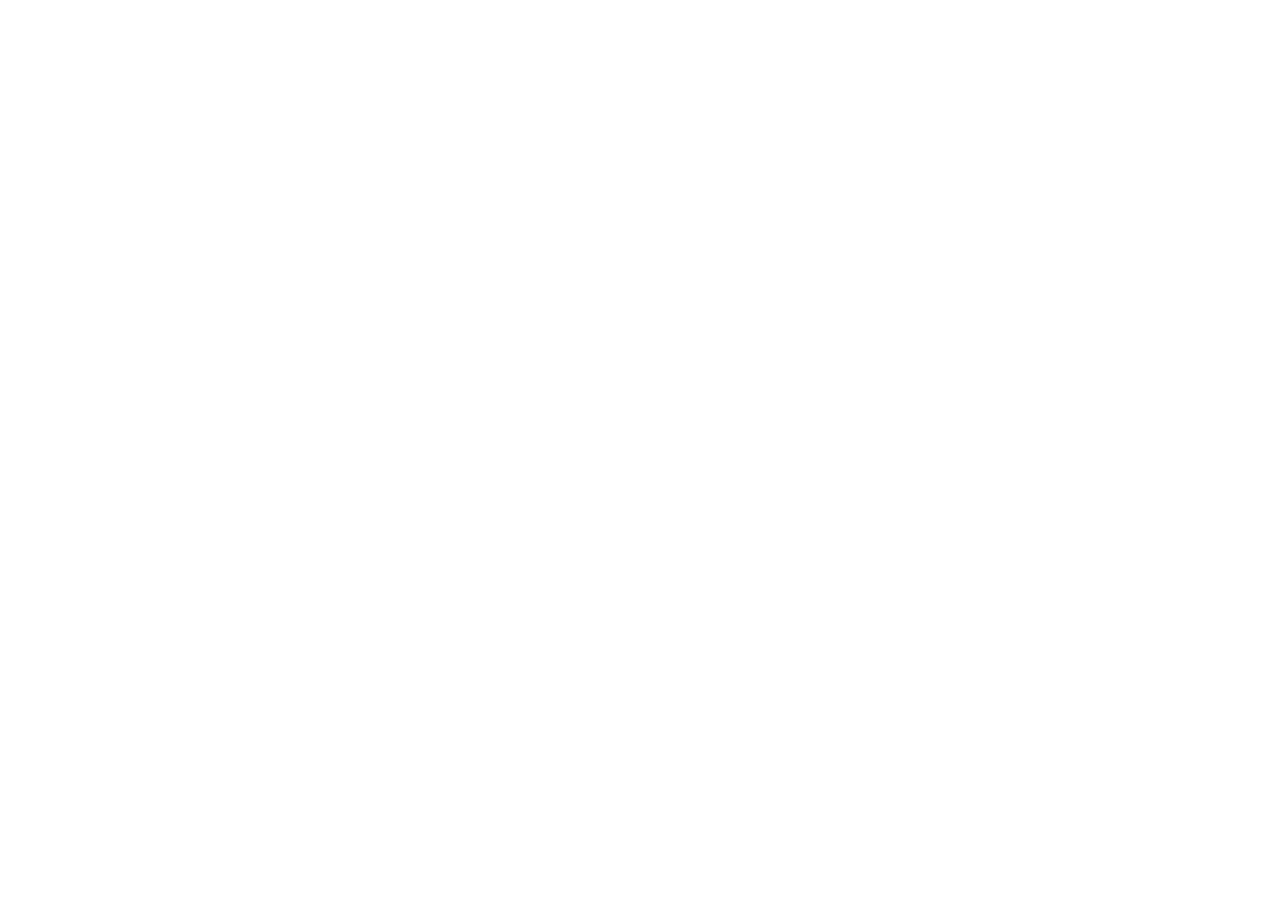
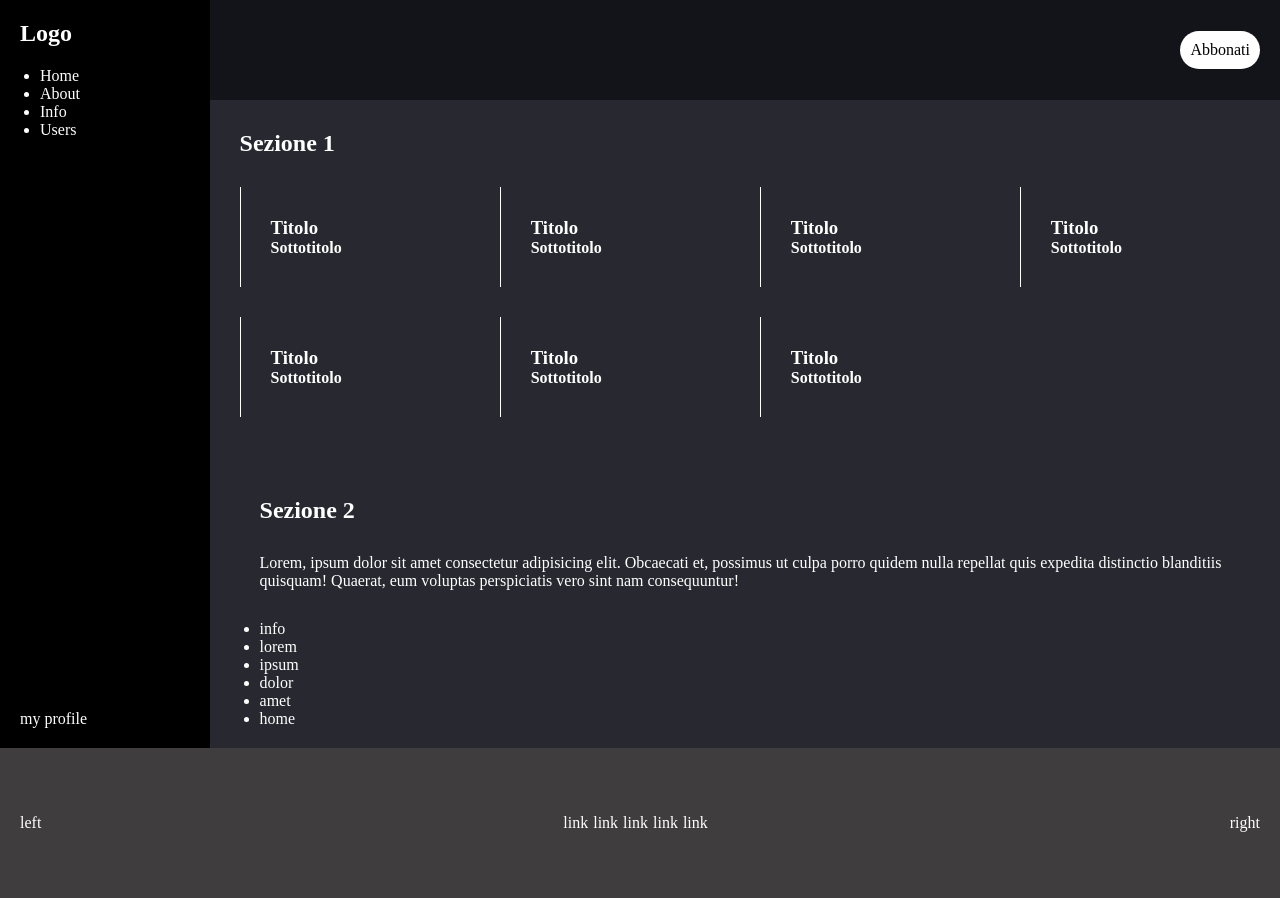
Before and after one commit to Francesca-Barletta/html-css-viewport, a plain HTML site: page index.html in a window 1280 px wide. Before the commit the page ends 800 px from the top, so only its background shows below. Drawn offline with Linux system fonts and the light colour scheme.

Commit message:
add page content

```diff
--- a/css/style.css
+++ b/css/style.css
@@ -4,11 +4,91 @@
     padding: 0;
     box-sizing: border-box;
 }
-ul, ul, menu{
-    list-style: none;
-}
 a{
     text-decoration: none;
     color: currentColor;
 }
+body{
+    color: white;
+}
 /*LAYOUT*/
+.col-3{
+    width: calc(3* 100% / 12);
+    padding: 30px;
+    margin-bottom: 30px;
+    border-left: 1px solid white;
+}
+.layout{
+    background-color: darkgrey;
+    height: 100vh;
+}
+.container{
+    display: flex;
+}
+.sidebar{
+    width: 280px;
+    background-color: black;
+    padding: 20px;
+    position: relative;
+}
+.side-menu{
+    position: relative;
+    top: 20px;
+    left: 20px;
+}
+.profile{
+    position: absolute;
+    left: 20px;
+    bottom: 20px;
+}
+.navbar{
+    display:flex;
+    flex-direction: row-reverse;
+    align-items: center;
+    background-color: rgb(19, 19, 26);
+    height: 100px;
+    padding: 20px;
+}
+.navbar .subscribe{
+    color: black;
+    background-color: white;
+    padding: 10px;
+    border-radius: 100px;
+
+}
+.page-content{
+    background-color: rgb(40, 40, 48);
+    flex-grow: 1;
+}
+.bottom-bar{
+    background-color: rgb(63, 61, 61);
+    height: 150px;
+}
+.main-row{
+    display: flex;
+    flex-wrap: wrap;
+}
+.section-1, .section-2{
+    margin-left: 30px;
+}
+.section-title{
+    padding: 30px 0;
+}
+.section-2{
+    padding: 20px;
+}
+.section-p{
+    margin-bottom: 30px;
+}
+.bottom-bar{
+    display: flex;
+    justify-content: space-between;
+    align-items: center;
+    padding: 0 20px;
+}
+.bottom-nav{
+    list-style: none;
+    display: flex;
+    gap: 5px;
+
+}
--- a/index.html
+++ b/index.html
@@ -7,6 +7,84 @@
     <title>Viewport</title>
 </head>
 <body>
+    <section class="layout">
+        <div class="container">
+            <header class="sidebar">
+                <a href="#"><h1>Logo</h1></a>
+                <ul class="side-menu">
+                    <li>Home</li>
+                    <li>About</li>
+                    <li>Info</li>
+                    <li>Users</li>
+                </ul>
+                <a class="profile" href="#">my profile</a>
 
+            </header>
+            <main class="page-content">
+                <nav class="navbar">
+                    <a class="subscribe" href="#">Abbonati</a>
+                </nav>
+                <div class="section-1">
+                    <h2 class="section-title">Sezione 1</h2>
+                <div class="row main-row">
+                    <div class="col-3">
+                        <h3>Titolo</h3>
+                        <h4>Sottotitolo</h4>
+                    </div>
+                    <div class="col-3">
+                        <h3>Titolo</h3>
+                        <h4>Sottotitolo</h4>
+                    </div>
+                    <div class="col-3">
+                        <h3>Titolo</h3>
+                        <h4>Sottotitolo</h4>
+                    </div>
+                    <div class="col-3">
+                        <h3>Titolo</h3>
+                        <h4>Sottotitolo</h4>
+                    </div>
+                    <div class="col-3">
+                        <h3>Titolo</h3>
+                        <h4>Sottotitolo</h4>
+                    </div>
+                    <div class="col-3">
+                        <h3>Titolo</h3>
+                        <h4>Sottotitolo</h4>
+                    </div>
+                    <div class="col-3">
+                        <h3>Titolo</h3>
+                        <h4>Sottotitolo</h4>
+                    </div>
+                </div>
+                </div>
+                <div class="section-2">
+                    <h2 class="section-title">Sezione 2</h2>
+                    <p class="section-p">Lorem, ipsum dolor sit amet consectetur adipisicing elit. Obcaecati et, possimus ut culpa porro quidem nulla repellat quis expedita distinctio blanditiis quisquam! Quaerat, eum voluptas perspiciatis vero sint nam consequuntur!</p>
+                    <ul>
+                        <li>info</li>
+                        <li>lorem</li>
+                        <li>ipsum</li>
+                        <li>dolor</li>
+                        <li>amet</li>
+                        <li>home</li>
+                    </ul>
+                </div>
+
+            </main>
+        </div>
+            <footer class="bottom-bar">
+                <a href="#">left</a>
+                <ul class="bottom-nav">
+                    <li><a href="#">link</a></li>
+                    <li><a href="#">link</a></li>
+                    <li><a href="#">link</a></li>
+                    <li><a href="#">link</a></li>
+                    <li><a href="#">link</a></li>
+                </ul>
+                <a href="#">right</a>
+
+            </footer>
+
+    </section>
 </body>
 </html>
```
